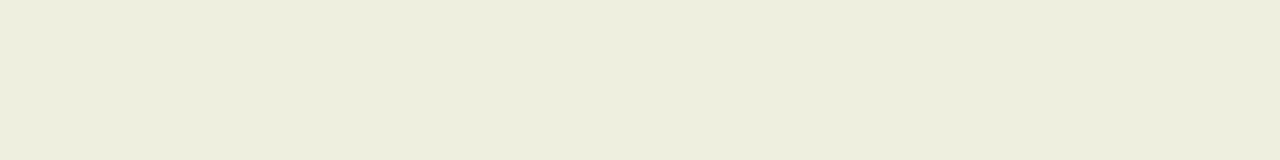
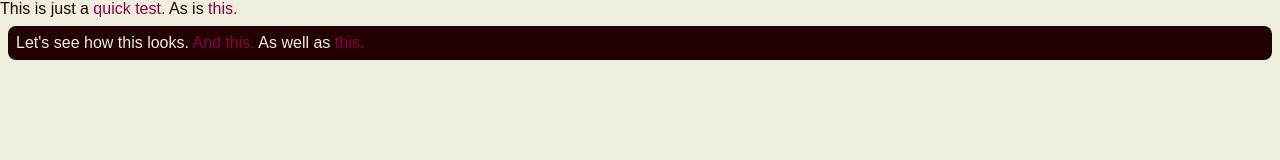
Before and after one commit to albertsondev/country-maid, a plain HTML site: page index.html in a window 1280 px wide. Drawn offline with Linux system fonts and the light colour scheme.

Commit message:
Establishing and testing basic theme components.

```diff
--- a/index.html
+++ b/index.html
@@ -9,7 +9,10 @@
 </head>
 
 <body>
-  <div id="header"></div>
+  This is just a <a href="https://unvisited.com">quick test.</a> As is <a href="https://example.com">this.</a>
+  <div id="header">
+    Let's see how this looks. <a href="https://unvisited.com">And this.</a> As well as <a href="https://example.com">this.</a>
+  </div>
   <div id="content"></div>
 </body>
 
--- a/style/style.css
+++ b/style/style.css
@@ -1,8 +1,44 @@
+:root {
+  --main-light: #EFEFDF;
+  --main-dark: #220000;
+
+  --accent: #880044;
+  --accent-light: #AA0055;
+  --accent-dark: #660033;
+
+  --margin-size: 8px;
+  --navbar-height: 100px;
+}
+
 html, body {
-  background-color: #EFEFDF;
-  color: #220000;
+  /* Browser resets*/
+  margin: 0;
+  padding: 0;
+  border: none;
+
+  background-color: var(--main-light);
+  color: var(--main-dark);
+  font-family: sans-serif;
+  font-size:
+}
+
+a {
+  text-decoration: none;
+  color: var(--accent);
+}
+
+a:visited {
+  color: var(--accent-dark);
+}
+
+a:hover {
+  color: var(--accent-light);
 }
 
 #header {
-
+  background-color: var(--main-dark);
+  color: var(--main-light);
+  margin: var(--margin-size);
+  padding: var(--margin-size);
+  border-radius: var(--margin-size);
 }
```
